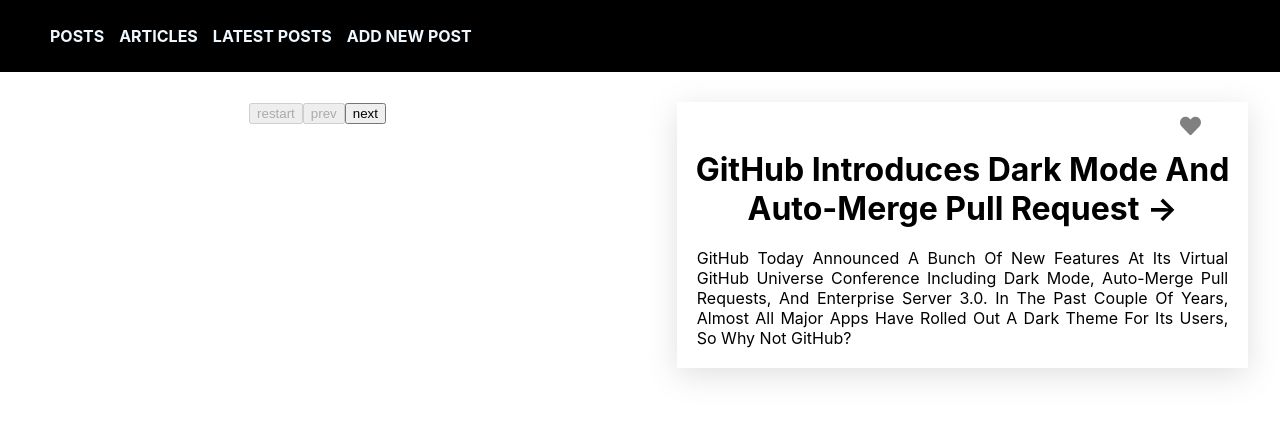
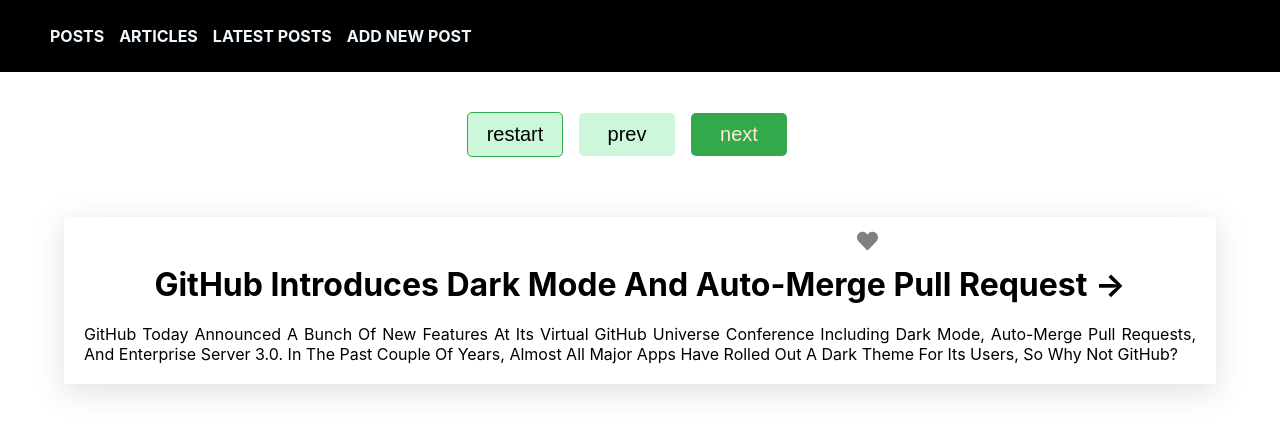
Before and after one commit to Gregfanyan/posts, a Next.js app: page / in a window 1280 px wide. Shown: the top 434 px of the page. Built offline with nearby package versions, Linux system fonts and the light colour scheme.

Commit message:
adjusted slider button styles

```diff
--- a/components/Container/index.js
+++ b/components/Container/index.js
@@ -1,7 +1,11 @@
 import styles from "./Container.module.css";
 
-function Container({ children }) {
-  return <div className={styles.wrapper}>{children}</div>;
+function Container({ children, style }) {
+  return (
+    <div style={style} className={styles.wrapper}>
+      {children}
+    </div>
+  );
 }
 
 export default Container;
--- a/components/PostForm/index.js
+++ b/components/PostForm/index.js
@@ -43,6 +43,7 @@
             onChange={onChange}
             value={title}
             name="title"
+            required
           />
           <label placeholder="">image</label>
           <input
@@ -51,6 +52,7 @@
             onChange={onChange}
             value={image}
             name="image"
+            required
           />
           <label>description</label>
           <input
@@ -59,6 +61,7 @@
             onChange={onChange}
             value={description}
             name="description"
+            required
           />
 
           <button type="submit" className={styles.button}>
--- a/components/PostItem/PostItem.module.css
+++ b/components/PostItem/PostItem.module.css
@@ -1,6 +1,32 @@
-.icon {
+.buttonContainer {
+  display: flex;
+  flex-direction: row;
+  justify-content: space-between;
   display: inline-block;
-  background-color: grey;
-  padding: 0;
-  margin: 0;
+  padding: 10px;
+  margin-right: 10px;
 }
+
+.buttonContainer button {
+  font-size: 20px;
+  padding: 10px;
+  margin-right: 1rem;
+  width: 6rem;
+  background-color: #34a94c;
+  border: none;
+  color: antiquewhite;
+  cursor: pointer;
+  border-radius: 5px;
+}
+
+.buttonContainer button:first-child {
+  background-color: #fbfcfc;
+  border: 1px solid #34a94c;
+  color: #34a94c;
+}
+
+.buttonContainer button:disabled {
+  background-color: #ccf7db;
+  color: black;
+  cursor: not-allowed;
+}
--- a/components/Posts/index.js
+++ b/components/Posts/index.js
@@ -1,27 +1,11 @@
-/* import PostItem from "../PostItem";
+import PostItem from "../PostItem";
 import Container from "../Container";
 
-function Posts({ posts, likeBtnHandleClick, likedList, unLikeBtnHandleClick }) {
-  return (
-    <Container>
-      {posts.map((post) => (
-        <PostItem
-          key={post.id}
-          post={post}
-          likeBtnHandleClick={likeBtnHandleClick}
-          isLiked={likedList.some((id) => id === post.id)}
-          unLikeBtnHandleClick={unLikeBtnHandleClick}
-        />
-      ))}
-    </Container>
-  );
-}
-
-export default Posts;
- */
-
-import PostItem from "../PostItem";
-import Container from "../Container";
+const PostStyle = {
+  display: "grid",
+  gridTemplateColumns: "repeat(1, 1fr)",
+  gridGap: "50px",
+};
 
 function Posts({
   posts,
@@ -34,7 +18,7 @@
   currentPost,
 }) {
   return (
-    <Container>
+    <Container style={PostStyle}>
       <PostItem
         key={posts[currentPost].id}
         post={posts[currentPost]}
```
